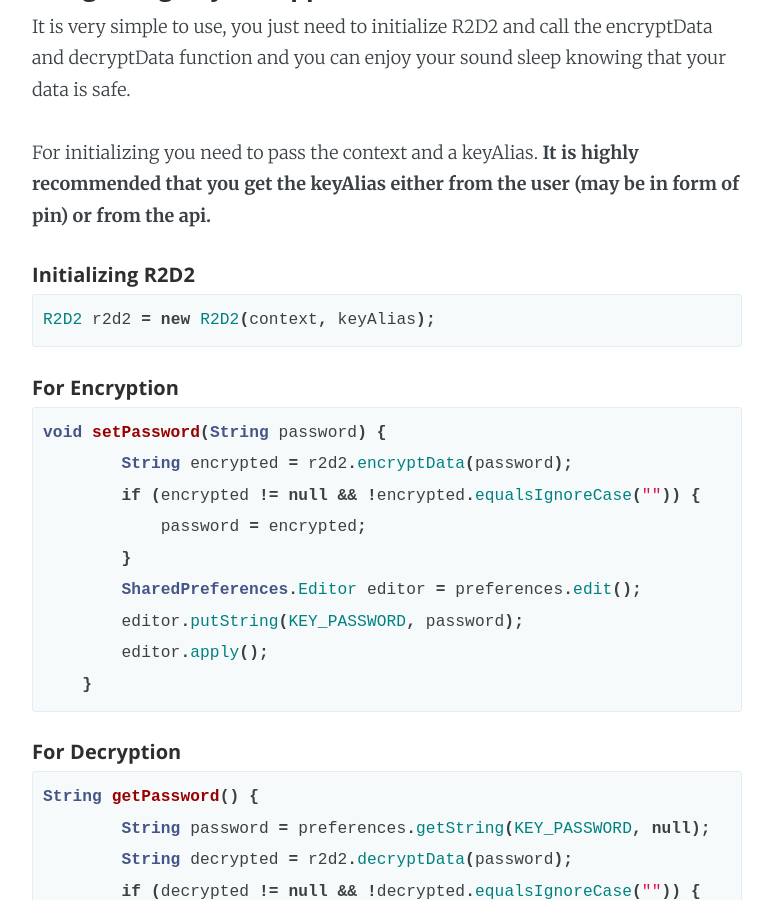
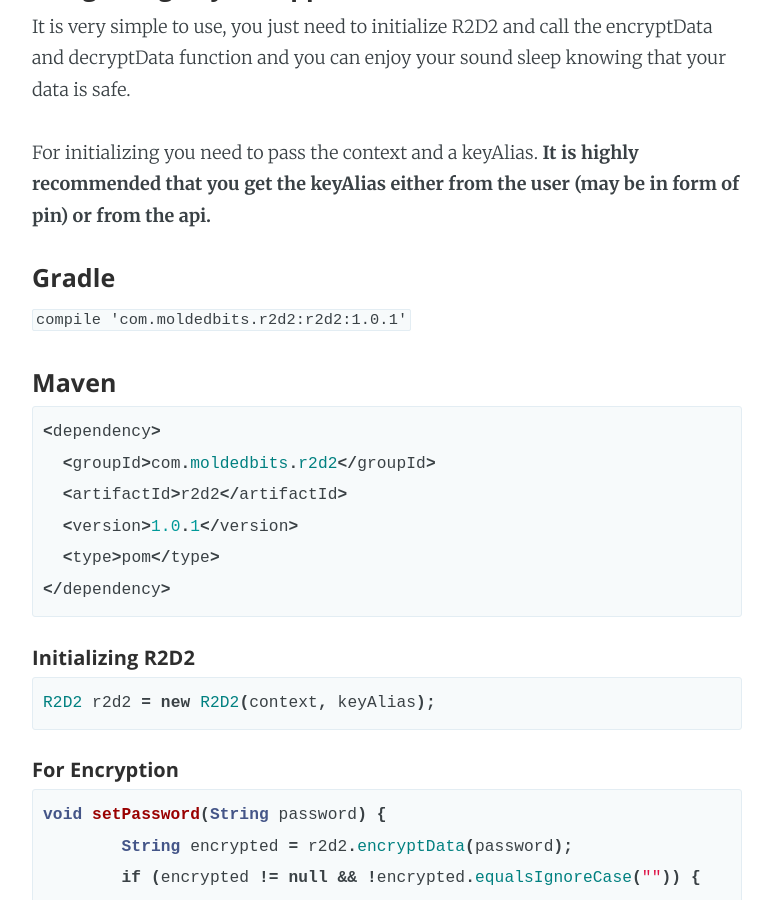
Before and after one commit to moldedbits/moldedbits.github.io, a Jekyll site: the page built from _posts/2017-07-07-R2D2 - Save Data securely in Android.md, in a window 1280 px wide and 900 px high, scrolled down 1074 px. Shown: the whole window, without its empty margins (253-1026 px from the left). Built offline with Jekyll 4.4.1, drawn with Linux system fonts in a browser that asks for light colours; comment, search, counter and statistics services are not loaded; some of the changed text lies outside the part shown.

Commit message:
added github link and gradle maven

````diff
--- a/_posts/2017-07-07-R2D2 - Save Data securely in Android.md
+++ b/_posts/2017-07-07-R2D2 - Save Data securely in Android.md
@@ -19,6 +19,20 @@
 It is very simple to use, you just need to initialize R2D2 and call the encryptData and decryptData function and you can enjoy your sound sleep knowing that your data is safe.
 
 For initializing you need to pass the context and a keyAlias. **It is highly recommended that you get the keyAlias either from the user (may be in form of pin) or from the api.**
+
+#### Gradle
+
+```compile 'com.moldedbits.r2d2:r2d2:1.0.1' ```
+
+#### Maven
+{% highlight java %}
+<dependency>
+  <groupId>com.moldedbits.r2d2</groupId>
+  <artifactId>r2d2</artifactId>
+  <version>1.0.1</version>
+  <type>pom</type>
+</dependency>
+{% endhighlight %}
 
 ##### Initializing R2D2
 {% highlight java %}
````
Also changed, not shown: other parts of _posts/2017-07-07-R2D2 - Save Data securely in Android.md (+3 -0 lines).
